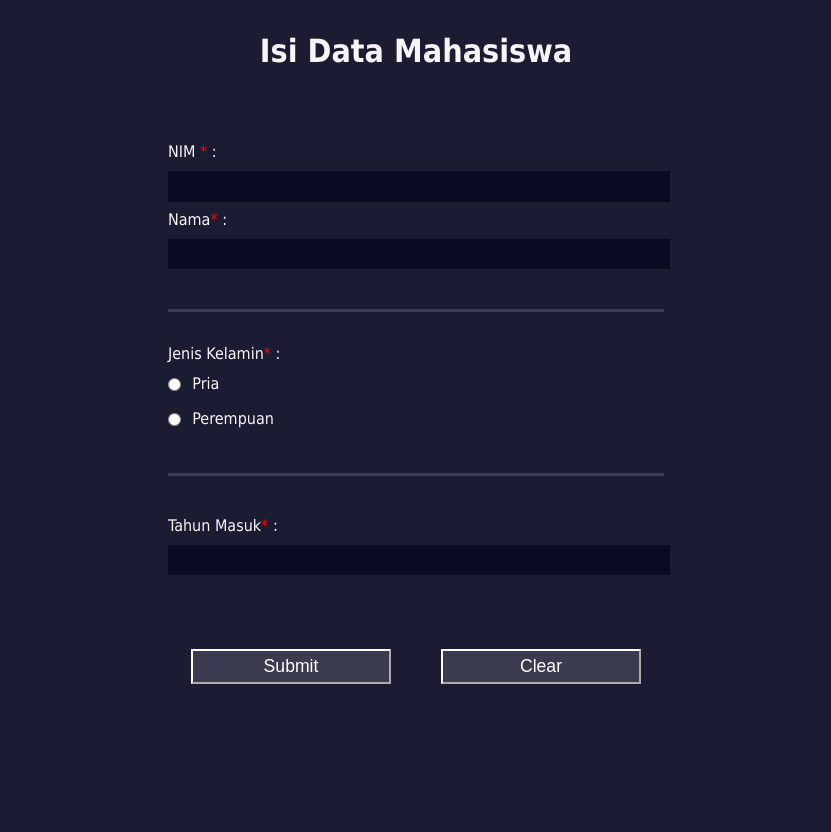
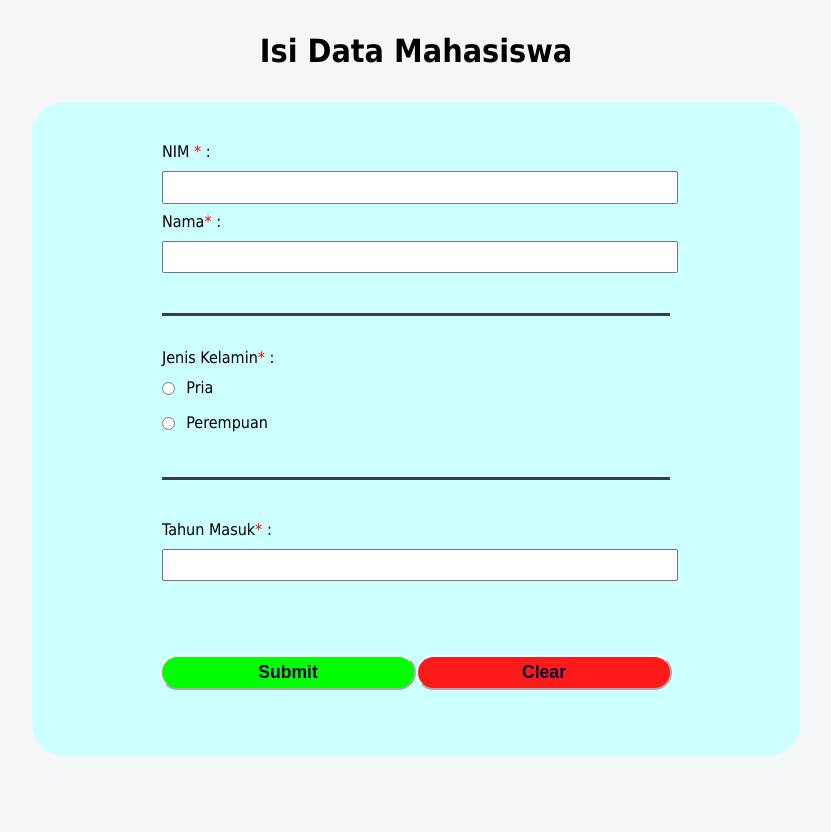
Before and after one commit to krisious/PraktikumWebSIA, a PHP site: page / in a window 1280 px wide. Shown: the whole page, without its empty margins (224-1055 px from the left). Run offline with PHP 8.4, Linux system fonts and the light colour scheme.

Commit message:
Update 19-03-2023

```diff
--- a/pertemuan6/tp6/index.html
+++ b/pertemuan6/tp6/index.html
@@ -11,6 +11,7 @@
   </head>
   <body>
     <h1>Isi Data Mahasiswa</h1>
+    <div class="container">
       <form action="#" method="POST">
         <fieldset>
           <label for="nim"
@@ -52,10 +53,11 @@
           /></label>
         </fieldset>
         <div class="buttons">
-        <button type="button" onclick="mahasiswa.checkInput()">Submit</button>
-        <button type="reset">Clear</button>
+          <button type="button" class="submit" onclick="mahasiswa.checkInput()">Submit</button>
+          <button type="reset" class="reset">Clear</button>
         </div>
       </form>
+    </div>
 
     <!-- Script -->
     <script src="./script.js"></script>
--- a/pertemuan6/tp6/print.html
+++ b/pertemuan6/tp6/print.html
@@ -21,6 +21,8 @@
       semester : <b id="print_semester"></b>
     </p>
 
+    <a href="javascript:window.close();">TUTUP Window[X]</a>
+
     <!-- script -->
     <script src="./script_popup.js"></script>
   </body>
--- a/pertemuan6/tp6/script.js
+++ b/pertemuan6/tp6/script.js
@@ -7,6 +7,7 @@ class Mahasiswa {
     this.semester = "";
   }
 
+  /* A function that is used to check the input of the user. */
   checkInput() {
     let validate_string = /^[a-zA-Z]+$/;
     let validate_number = /^[0-9]+$/;
@@ -21,8 +22,10 @@ class Mahasiswa {
 
     if (this.nim.match(validate_string) || this.nim == "") {
       alert("NIM harus berupa angka dan wajib diisi");
+      document.getElementById("nim").value = "";
     } else if (this.name.match(validate_number) || this.name == "") {
       alert("Nama harus berupa huruf dan wajib diisi");
+      document.getElementById("name").value = "";
     } else if (this.gender == null) {
       alert("Jenis kelamin harus dipilih");
     } else if (
@@ -30,11 +33,17 @@ class Mahasiswa {
       this.entry_year == ""
     ) {
       alert("Tahun masuk harus berupa angka dan wajib diisi");
+      document.getElementById("entry_year").value = "";
     } else {
       this.printData();
     }
   }
 
+  /**
+   * If the radio button with the id of "pria" is checked, return "Pria", otherwise if the radio button
+   * with the id of "perempuan" is checked, return "Perempuan".
+   * @returns the value of the checked radio button.
+   */
   checkGender() {
     if (document.getElementById("pria").checked) {
       return "Pria";
@@ -43,11 +52,16 @@ class Mahasiswa {
     }
   }
 
+  /**
+   * It takes the current year and month, subtracts the entry year from the current year, multiplies
+   * the result by 2, and then subtracts 1 if the current month is between February and July.
+   *
+   * The result is the semester number.
+   * @returns The semester is being returned.
+   */
   calculateSemester() {
-    this.entry_year = document.getElementById("entry_year").value;
-
     let currentYear = new Date().getFullYear();
-    let currentMonth = new Date().getMonth() + 1;
+    let currentMonth = new Date().getMonth() + 6;
 
     this.semester = (currentYear - parseInt(this.entry_year)) * 2;
 
@@ -58,12 +72,11 @@ class Mahasiswa {
     return this.semester;
   }
 
+  /**
+   * The function opens a new window, and when the new window is loaded, it sends a message to the new
+   * window with the data.
+   */
   printData() {
-    this.nim = document.getElementById("nim").value;
-    this.name = document.getElementById("name").value;
-    this.gender = this.checkGender();
-    this.entry_year = document.getElementById("entry_year").value;
-    this.semester = this.calculateSemester().toString();
     const self = this;
     const popupWindow = window.open(
       "print.html",
--- a/pertemuan6/tp6/style.css
+++ b/pertemuan6/tp6/style.css
@@ -2,8 +2,7 @@ body {
   width: 100%;
   height: 100vh;
   margin: 0;
-  background-color: #1b1b32;
-  color: #f5f6f7;
+  background-color: #f5f6f7;
   font-family: Tahoma;
   font-size: 16px;
 }
@@ -13,9 +12,22 @@ h1 {
   text-align: center;
 }
 
+a {
+  color: #f5f6f7;
+  text-decoration: none;
+  font-family: Tahoma;
+  font-size: 16px;
+}
+
+.container {
+  background-color: #ccffff;
+  width: 60vw;
+  border-radius: 2rem;
+  margin: 0 auto;
+}
+
 form {
-  width: 60vw;
-  max-width: 500px;
+  width: 40vw;
   min-width: 300px;
   margin: 0 auto;
   padding-bottom: 2em;
@@ -46,9 +58,7 @@ select {
 
 input,
 textarea {
-  background-color: #0a0a23;
-  border: 1px solid #0a0a23;
-  color: #ffffff;
+  color: #3b3b4f;
 }
 
 .inline {
@@ -65,11 +75,22 @@ textarea {
 }
 
 button {
-  color: #ffffff;
   margin: 1em auto;
   height: 2em;
   font-size: 1.1rem;
-  background-color: #3b3b4f;
   border-color: white;
-  min-width: 200px;
+  width: 20vw;
+  color: #000033;
+  font-weight: bold;
+  border-radius: 2rem;
 }
+
+.submit {
+  background-color: #00ff00;
+  border-color: white;
+}
+
+.reset {
+  background-color: #ff1a1a;
+  border-color: white;
+}
```
Lines whose indentation alone changed are shown as unchanged.
